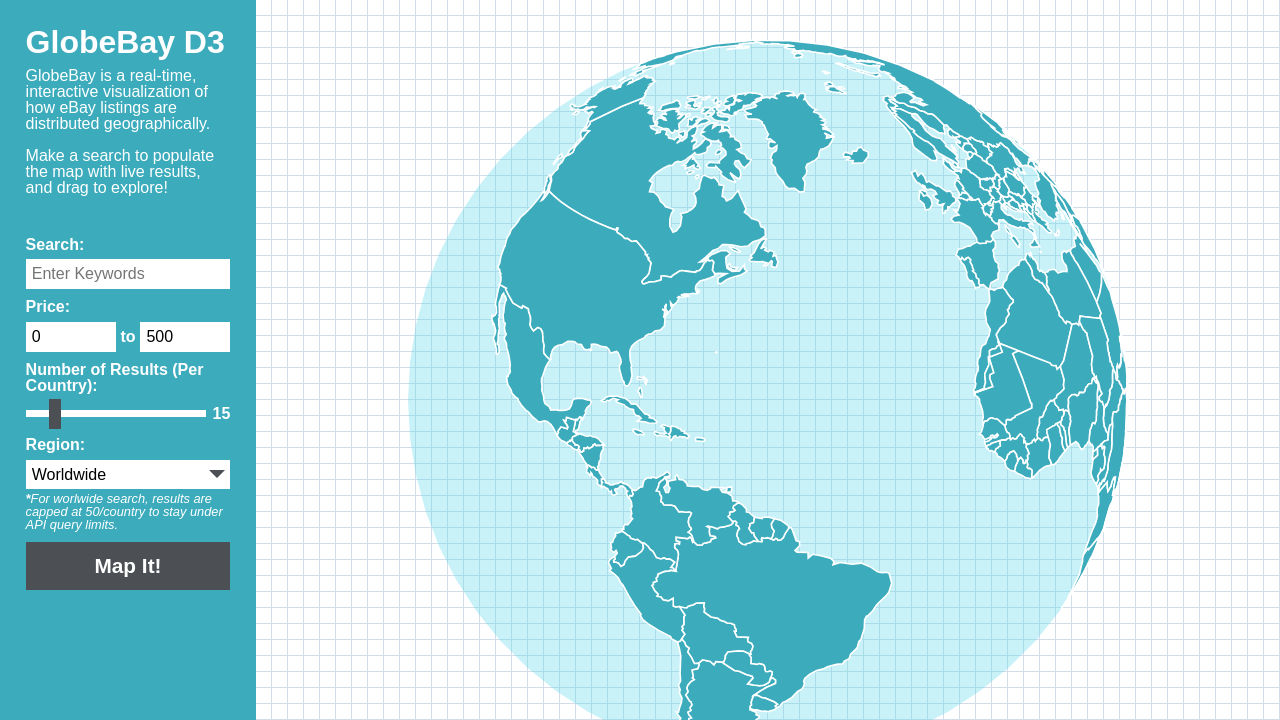
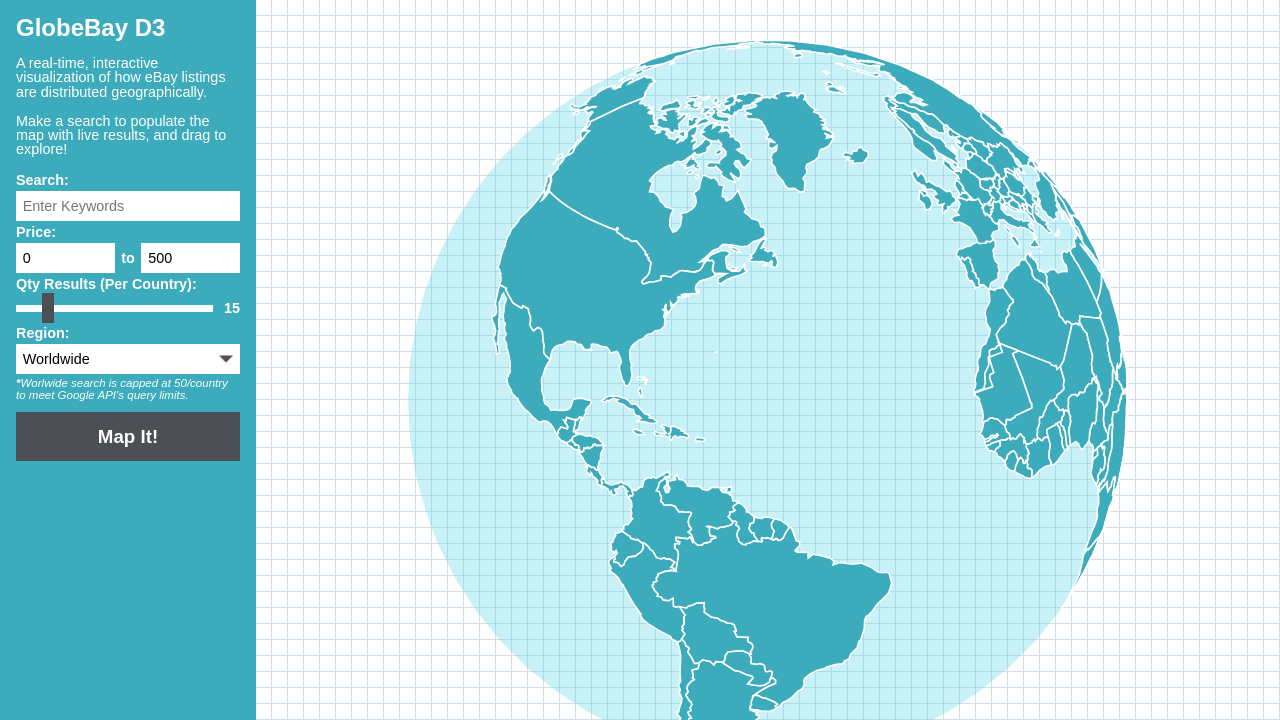
Before and after one commit to paul-eng/globebay, a website: page frontend/index.html in a window 1280 px wide. Shown: the top 720 px of the page. Drawn offline with nearby package versions, Linux system fonts and the light colour scheme; files that its build step writes are made by us from their sources; no server answers.

Commit message:
CSS for menu

```diff
--- a/frontend/css/master.css
+++ b/frontend/css/master.css
@@ -5,9 +5,9 @@
 body {
   color: white;
   display: flex;
-  font-size: 1em;
   background-image: url('../grid.png');
   background-repeat: repeat;
+  font-size: .9em;
 }
 
 .loader {
@@ -32,35 +32,35 @@
 #searchForm {
   display: flex;
   flex-direction: column;
-  justify-content: flex-start;
   background-color: #3cabbc;
   width: 20vw;
-  min-height: 100vh;
+  height: 100vh;
   box-sizing: border-box;
-  padding: 2%;
+  overflow: hidden;
+  padding: 1rem;
 }
 
 #searchForm h1 {
-  font-weight: 700;
-  font-size: 2em;
-  margin-bottom: 5%;
+  font-weight: bold;
+  font-size: 1.5rem;
+  margin-bottom: 1rem;
 }
 
 #searchForm summary {
-  margin-bottom: 20%;
+  margin-bottom: 1rem;
+}
+
+#searchForm p {
+  font-weight: bold;
+  margin-bottom: .25rem;
 }
 
 #searchForm label {
-  margin-bottom: 5%;
+  margin-bottom: .25rem;
 }
 
 #searchForm label:last-of-type {
   margin-bottom: 5%;
-}
-
-#searchForm p {
-  font-weight: 700;
-  margin-bottom: 3%;
 }
 
 #searchQuery {
--- a/frontend/index.html
+++ b/frontend/index.html
@@ -14,7 +14,7 @@
     <form id="searchForm" action="index.html" method="post">
       <h1>GlobeBay D3</h1>
       <summary>
-        GlobeBay is a real-time, interactive visualization of how eBay listings
+        A real-time, interactive visualization of how eBay listings
         are distributed geographically.
         <br><br>
         Make a search to populate the map with live results, and drag to explore!
@@ -32,7 +32,7 @@
         </section>
       </label>
       <label>
-        <p>Number of Results (Per Country):</p>
+        <p>Qty Results (Per Country):</p>
         <section id="resultSlider">
           <input id="numEntries" type="range" min="1" value="15">
           <div id="entriesDisplay">15</div>
@@ -68,8 +68,7 @@
             <option data-id="PL" data-iso="PL">Poland</option>
            -->
         </select>
-        <div id="regionNote"><b>*</b>For worlwide search, results
-        are capped at 50/country to stay under API query limits.</div>
+        <div id="regionNote"><b>*</b>Worlwide search is capped at 50/country to meet Google API's query limits.</div>
       </label>
       <input id="submitBtn" type="submit" value="Map It!">
       <aside id="errorBox" class="hidden">
```
